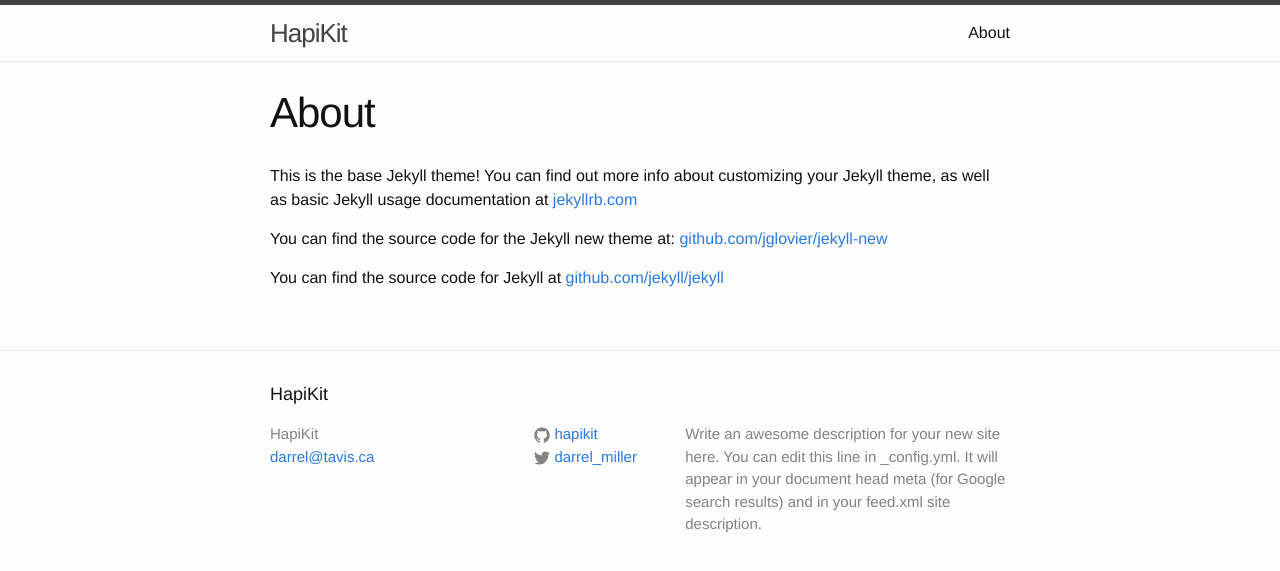
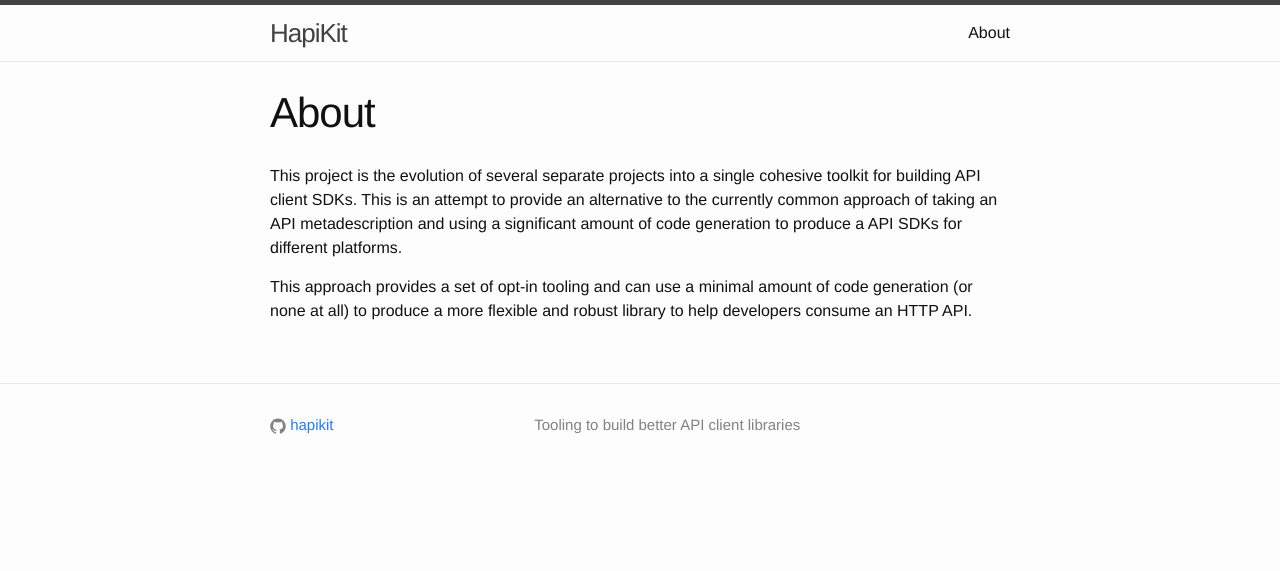
Before and after one commit to hapikit/hapikit.github.io, a Jekyll site: the page built from about.md, in a window 1280 px wide. Shown: the top 571 px of the page. Built offline with Jekyll 4.4.1, drawn with Linux system fonts in a browser that asks for light colours.

Commit message:
All pages have something now.

```diff
--- a/_config.yml
+++ b/_config.yml
@@ -1,13 +1,9 @@
 # Site settings
 title: HapiKit
-email: darrel@tavis.ca
 description: > # this means to ignore newlines until "baseurl:"
-  Write an awesome description for your new site here. You can edit this
-  line in _config.yml. It will appear in your document head meta (for
-  Google search results) and in your feed.xml site description.
+  Tooling to build better API client libraries
 baseurl: "" # the subpath of your site, e.g. /blog/
 url: "http://hapikit.github.io" # the base hostname & protocol for your site
-twitter_username: darrel_miller
 github_username:  hapikit
 
 # Build settings
--- a/_includes/footer.html
+++ b/_includes/footer.html
@@ -2,17 +2,17 @@
 
   <div class="wrapper">
 
-    <h2 class="footer-heading">{{ site.title }}</h2>
+<!--    <h2 class="footer-heading">{{ site.title }}</h2> -->
 
     <div class="footer-col-wrapper">
-      <div class="footer-col  footer-col-1">
+    <!--  <div class="footer-col  footer-col-1">
         <ul class="contact-list">
           <li>{{ site.title }}</li>
           <li><a href="mailto:{{ site.email }}">{{ site.email }}</a></li>
         </ul>
       </div>
-
-      <div class="footer-col  footer-col-2">
+  -->
+      <div class="footer-col  footer-col-1">
         <ul class="social-media-list">
           {% if site.github_username %}
           <li>
--- a/about.md
+++ b/about.md
@@ -4,8 +4,6 @@ title: About
 permalink: /about/
 ---
 
-This is the base Jekyll theme! You can find out more info about customizing your Jekyll theme, as well as basic Jekyll usage documentation at [jekyllrb.com](http://jekyllrb.com/)
+This project is the evolution of several separate projects into a single cohesive toolkit for building API client SDKs.  This is an attempt to provide an alternative to the currently common approach of taking an API metadescription and using a significant amount of code generation to produce a API SDKs for different platforms.
 
-You can find the source code for the Jekyll new theme at: [github.com/jglovier/jekyll-new](https://github.com/jglovier/jekyll-new)
-
-You can find the source code for Jekyll at [github.com/jekyll/jekyll](https://github.com/jekyll/jekyll)
+This approach provides a set of opt-in tooling and can use a minimal amount of code generation (or none at all) to produce a more flexible and robust library to help developers consume an HTTP API.
--- a/index.html
+++ b/index.html
@@ -8,8 +8,8 @@ layout: default
   <p>Welcome to HapiKit, handcrafted, robust, reliable and efficient tooling designed to make it easy to build flexible and evolvable HTTP API SDKs. </p>
   <ul>
   <li><a href="goals">Goals</a></li>
-  <li><a href="history">History</a></li>
-  <li><a href="design">Design</a></li>
+  <li><a href="design">Design Principles</a></li>
+  <li><a href="tools">Tools</a></li>
   <li><a href="platforms">Supported Platforms</a></li>
   <li><a href="examples">Examples</a></li>
 </ul>
```
Also changed, not shown: design.md (added, +14 -0 lines), examples.md (added, +8 -0 lines), goals.md (+2 -0 lines), platforms.md (added, +8 -0 lines), tools.md (added, +30 -0 lines).
